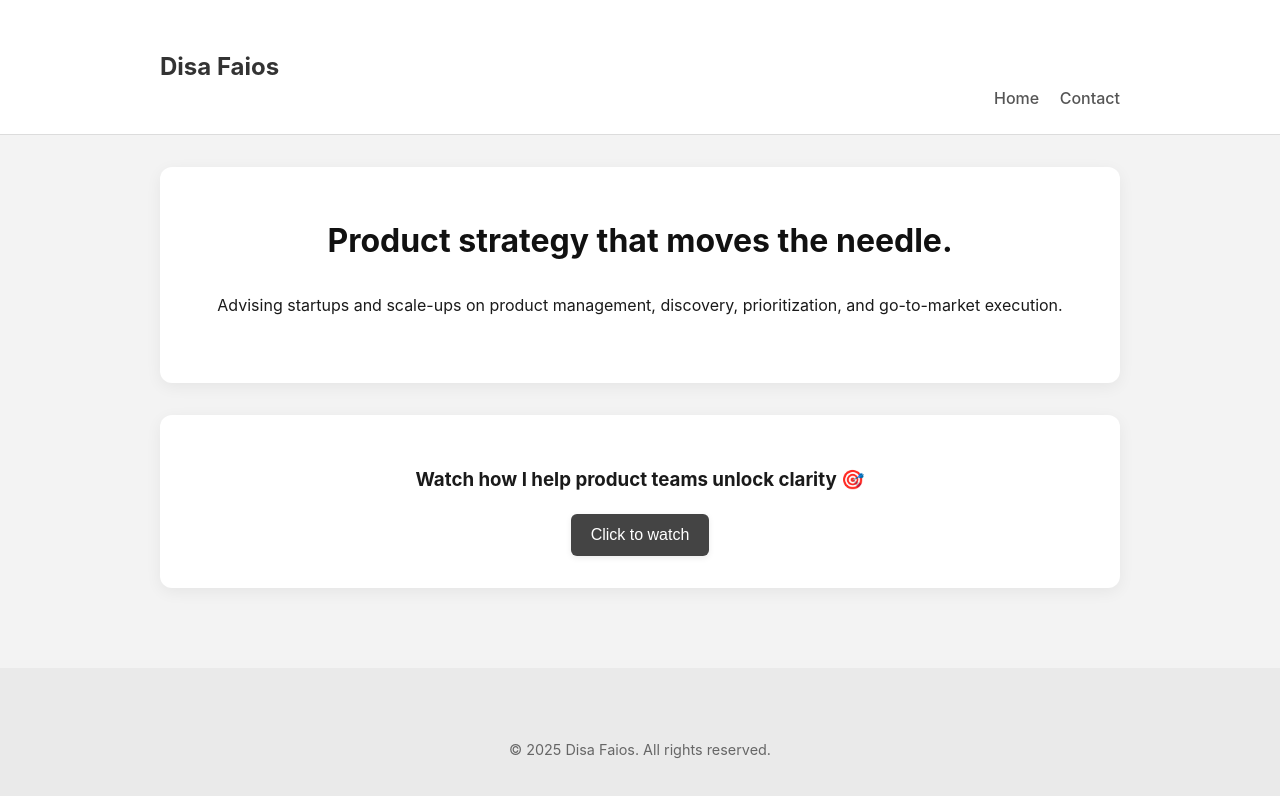
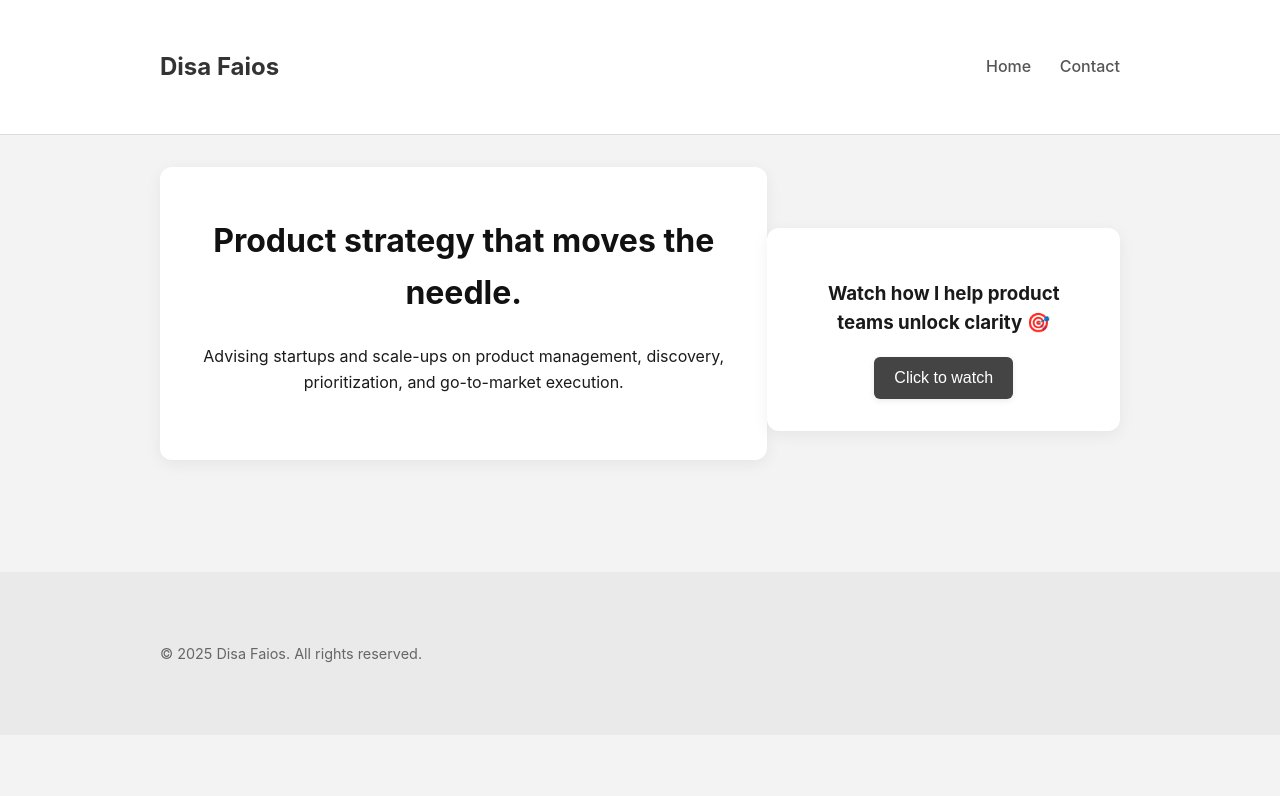
Before and after one commit to sofs91/consultancy_test, a plain HTML site: page index.html in a window 1280 px wide. Drawn offline with Linux system fonts and the light colour scheme.

Commit message:
Update style.css

```diff
--- a/style.css
+++ b/style.css
@@ -12,6 +12,9 @@ body {
   max-width: 960px;
   margin: 0 auto;
   padding: 2rem;
+  display: flex;
+  justify-content: space-between;
+  align-items: center;
 }
 
 header {
@@ -27,20 +30,17 @@ header {
   color: #333;
 }
 
-nav {
-  float: right;
-}
-
 nav a {
-  margin-left: 1rem;
+  margin-left: 1.5rem;
   text-decoration: none;
   color: #555;
   font-weight: 500;
+  transition: color 0.3s ease;
 }
 
 nav a:hover {
   text-decoration: underline;
-  color: #000;
+  color: #222;
 }
 
 .hero {
@@ -75,6 +75,7 @@ button {
   cursor: pointer;
   border-radius: 6px;
   box-shadow: 0 2px 6px rgba(0, 0, 0, 0.08);
+  transition: background-color 0.3s ease;
 }
 
 button:hover {
```
